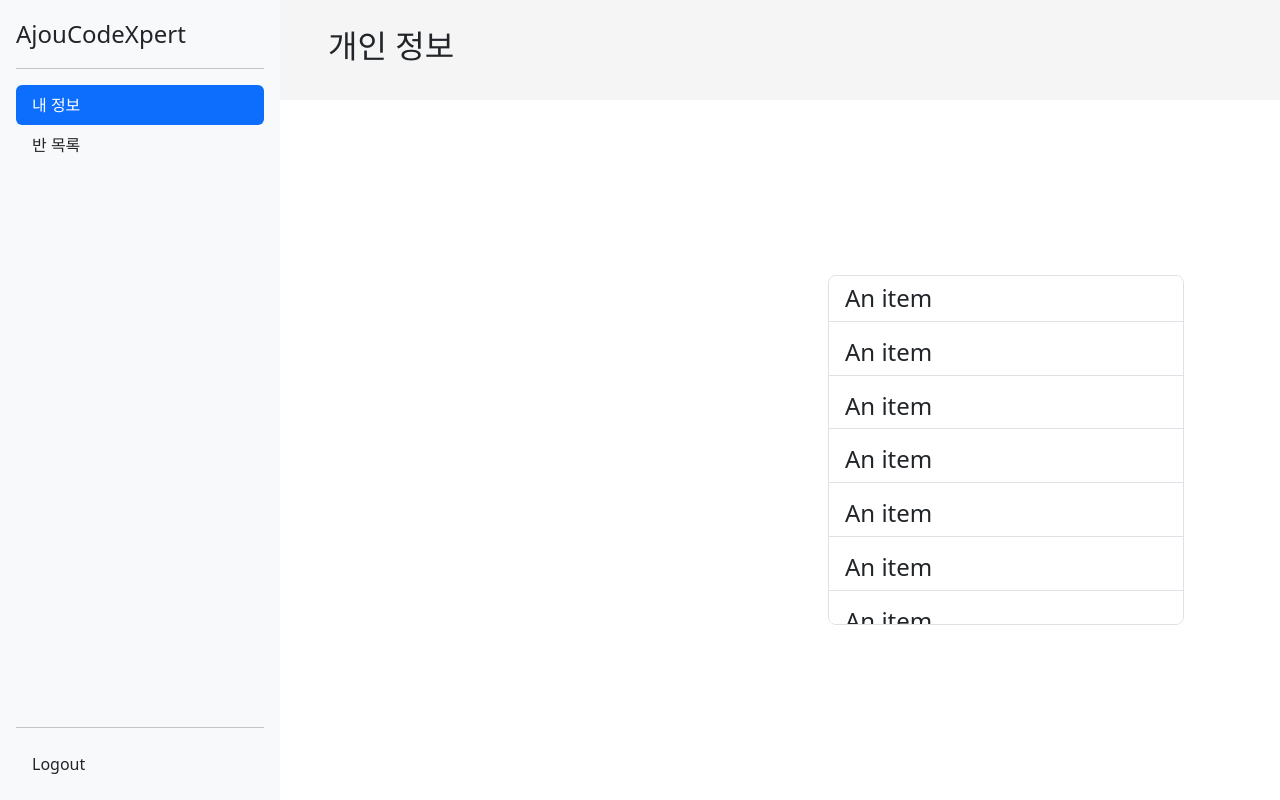
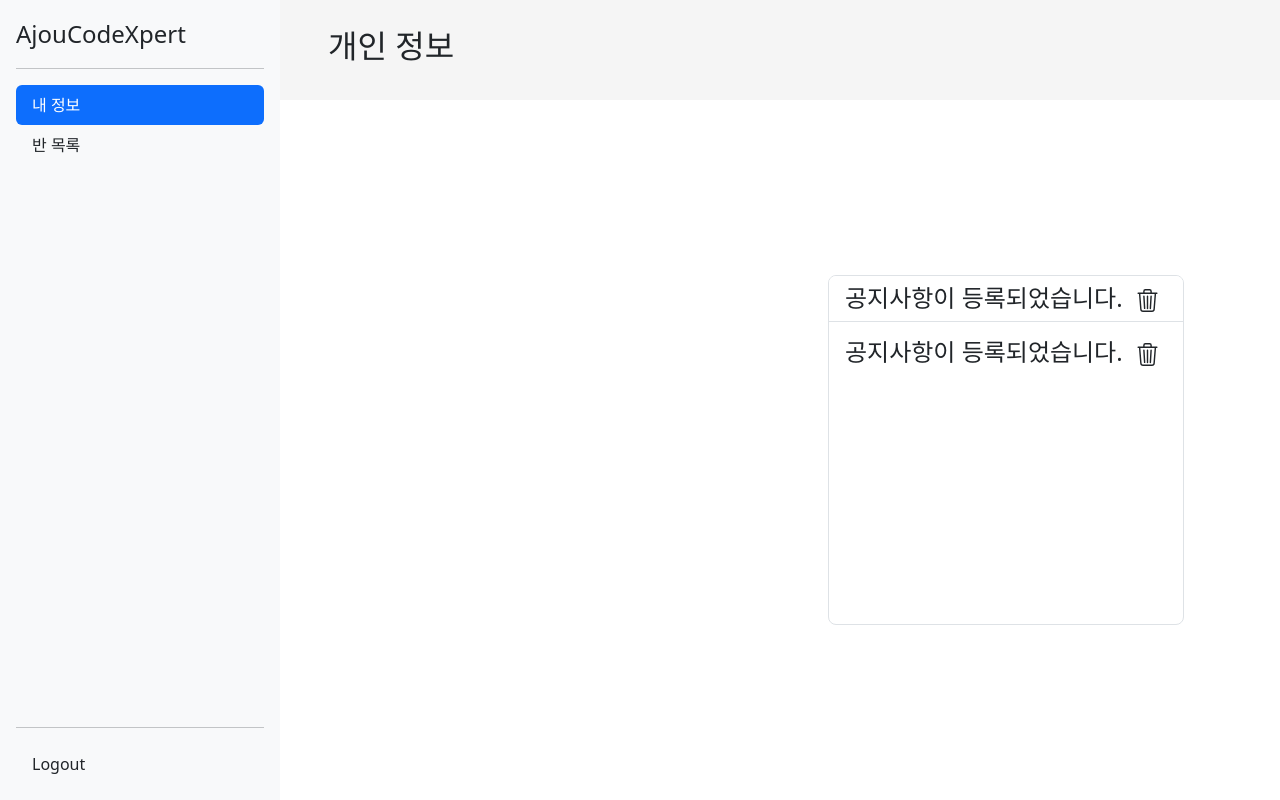
Before and after one commit to 2023-Fall-SE-CodeMates/AjouCodeXpert_Web, a React (Create React App) app: page /personal in a window 1280 px wide. Built offline with nearby package versions, Linux system fonts and the light colour scheme.

Commit message:
과목 이름 변수명 className -> subjectName으로 변경

```diff
--- a/src/components/NotificationList.jsx
+++ b/src/components/NotificationList.jsx
@@ -1,4 +1,5 @@
 import React from "react";
+import DeleteListItem from "./button/DeleteListItem";
 
 function NotificationList(props) {
   const notifications = [];
@@ -6,15 +7,14 @@ function NotificationList(props) {
   return (
     <div className="border rounded-3 h-50 overflow-y-scroll">
       <ul className="list-group list-group-flush">
-        <li className="list-group-item h4">An item</li>
-        <li className="list-group-item h4">An item</li>
-        <li className="list-group-item h4">An item</li>
-        <li className="list-group-item h4">An item</li>
-        <li className="list-group-item h4">An item</li>
-        <li className="list-group-item h4">An item</li>
-        <li className="list-group-item h4">An item</li>
-        <li className="list-group-item h4">An item</li>
-        <li className="list-group-item h4">An item</li>
+        <li className="list-group-item h4 d-flex flex-row justify-content-between">
+          공지사항이 등록되었습니다.
+          <DeleteListItem />
+        </li>
+        <li className="list-group-item h4 d-flex flex-row justify-content-between">
+          공지사항이 등록되었습니다.
+          <DeleteListItem />
+        </li>
       </ul>
     </div>
   );
--- a/src/components/Sidebar.jsx
+++ b/src/components/Sidebar.jsx
@@ -8,11 +8,11 @@ import { Link, NavLink } from "react-router-dom";
 
 Sidebar.propTypes = {
   classId: PropTypes.string,
-  className: PropTypes.string,
+  subjectName: PropTypes.string,
 };
 
 // TODO: className을 어떤 식으로 불러올건지 생각해 봐야 함
-function Sidebar({ classId, className }) {
+function Sidebar({ classId, subjectName }) {
   const authContext = useAuth();
   const [isAuthenticated, role] = [
     authContext.isAuthenticated,
@@ -57,14 +57,14 @@ function Sidebar({ classId, className }) {
               </NavLink>
             </li>
           </ul>
-          {classId && className && (
+          {classId && subjectName && (
             <ul
               className={cn(
                 "nav nav-pills flex-column mb-auto",
                 style.classMenu
               )}
             >
-              <li className="nav-item m-2">{className}</li>
+              <li className="nav-item m-2">{subjectName}</li>
               <li className="nav-item">
                 <NavLink
                   to={`/classes/${classId}/announcements`}
--- a/src/pages/common/AnnouncementPage.jsx
+++ b/src/pages/common/AnnouncementPage.jsx
@@ -13,7 +13,7 @@ function AnnouncementPage(props) {
 
   return (
     <div className="d-flex flex-row">
-      <Sidebar classId={classId} className="컴퓨터프로그래밍" />
+      <Sidebar classId={classId} subjectName="컴퓨터프로그래밍" />
       <div className="flex-fill d-flex flex-column">
         <Titlebar title="공지사항" />
         <div className="container px-5">
--- a/src/pages/common/AssignmentPage.jsx
+++ b/src/pages/common/AssignmentPage.jsx
@@ -13,7 +13,7 @@ function AssignmentPage(props) {
 
   return (
     <div className="d-flex flex-row">
-      <Sidebar classId={classId} className="컴퓨터프로그래밍" />
+      <Sidebar classId={classId} subjectName="컴퓨터프로그래밍" />
       <div className="flex-fill d-flex flex-column">
         <Titlebar title="과제 목록" />
         <div className="container px-5">
--- a/src/pages/common/ClassListPage.jsx
+++ b/src/pages/common/ClassListPage.jsx
@@ -64,7 +64,7 @@ function ClassListPage(props) {
           <div className="mb-5">
             <ClassListItem
               classId={11}
-              className="컴퓨터 프로그래밍 및 실습"
+              subjectName="컴퓨터 프로그래밍 및 실습"
               subjectCode="F081-1"
             />
           </div>
--- a/src/pages/common/ScorePage.jsx
+++ b/src/pages/common/ScorePage.jsx
@@ -10,7 +10,7 @@ function ScorePage(props) {
 
   return (
     <div className="d-flex flex-row">
-      <Sidebar classId={classId} className="컴퓨터프로그래밍" />
+      <Sidebar classId={classId} subjectName="컴퓨터프로그래밍" />
       <div className="flex-fill d-flex flex-column">
         <Titlebar title="성적" />
         <div className="container px-5">
--- a/src/pages/student/AssignmentDetailPage.jsx
+++ b/src/pages/student/AssignmentDetailPage.jsx
@@ -11,7 +11,7 @@ function AssignmentDetailPage(props) {
   const { classId, assignmentId } = useParams();
   return (
     <div className="d-flex flex-row">
-      <Sidebar classId={classId} className="컴퓨터프로그래밍" />
+      <Sidebar classId={classId} subjectName="컴퓨터프로그래밍" />
       <div className="flex-fill d-flex flex-column">
         <Titlebar title="과제 상세" />
         <div className="container px-5">
--- a/src/pages/student/ScoreByProblemPage.jsx
+++ b/src/pages/student/ScoreByProblemPage.jsx
@@ -11,7 +11,7 @@ function ScoreByProblemPage(props) {
   const { classId, assignmentId } = useParams();
   return (
     <div className="d-flex flex-row">
-      <Sidebar classId={classId} className="컴퓨터프로그래밍" />
+      <Sidebar classId={classId} subjectName="컴퓨터프로그래밍" />
       <div className="flex-fill d-flex flex-column">
         <Titlebar title="문제별 점수" />
         <div className="container px-5">
--- a/src/pages/student/SubmissionListPage.jsx
+++ b/src/pages/student/SubmissionListPage.jsx
@@ -28,7 +28,7 @@ function SubmissionListPage(props) {
 
   return (
     <div className="d-flex flex-row">
-      <Sidebar classId={classId} className="컴퓨터프로그래밍" />
+      <Sidebar classId={classId} subjectName="컴퓨터프로그래밍" />
       <div className="flex-fill d-flex flex-column">
         <Titlebar title="제출 관리" />
         <div className="container px-5">
--- a/src/pages/ta/AssignmentAddModifyPage.jsx
+++ b/src/pages/ta/AssignmentAddModifyPage.jsx
@@ -17,7 +17,7 @@ function AssignmentAddModifyPage(props) {
   // TODO: 문제 추가 버튼 url의 path variable을 (존재하는 문제개수+1)로 수정, 문제 추가 여부를 알려주는 별도의 prop가 필요할수도
   return (
     <div className="d-flex flex-row">
-      <Sidebar classId={classId} className="컴퓨터프로그래밍" />
+      <Sidebar classId={classId} subjectName="컴퓨터프로그래밍" />
       <div className="flex-fill d-flex flex-column">
         <Titlebar title="과제 추가/수정" />
         <div className="container px-5">
--- a/src/pages/ta/MemberManagementPage.jsx
+++ b/src/pages/ta/MemberManagementPage.jsx
@@ -80,7 +80,7 @@ function MemberManagementPage(props) {
 
   return (
     <div className="d-flex flex-row">
-      <Sidebar classId={classId} className="컴퓨터프로그래밍" />
+      <Sidebar classId={classId} subjectName="컴퓨터프로그래밍" />
       <div className="flex-fill d-flex flex-column">
         <Titlebar title="구성원 관리" />
         <div className="container px-5">
```
